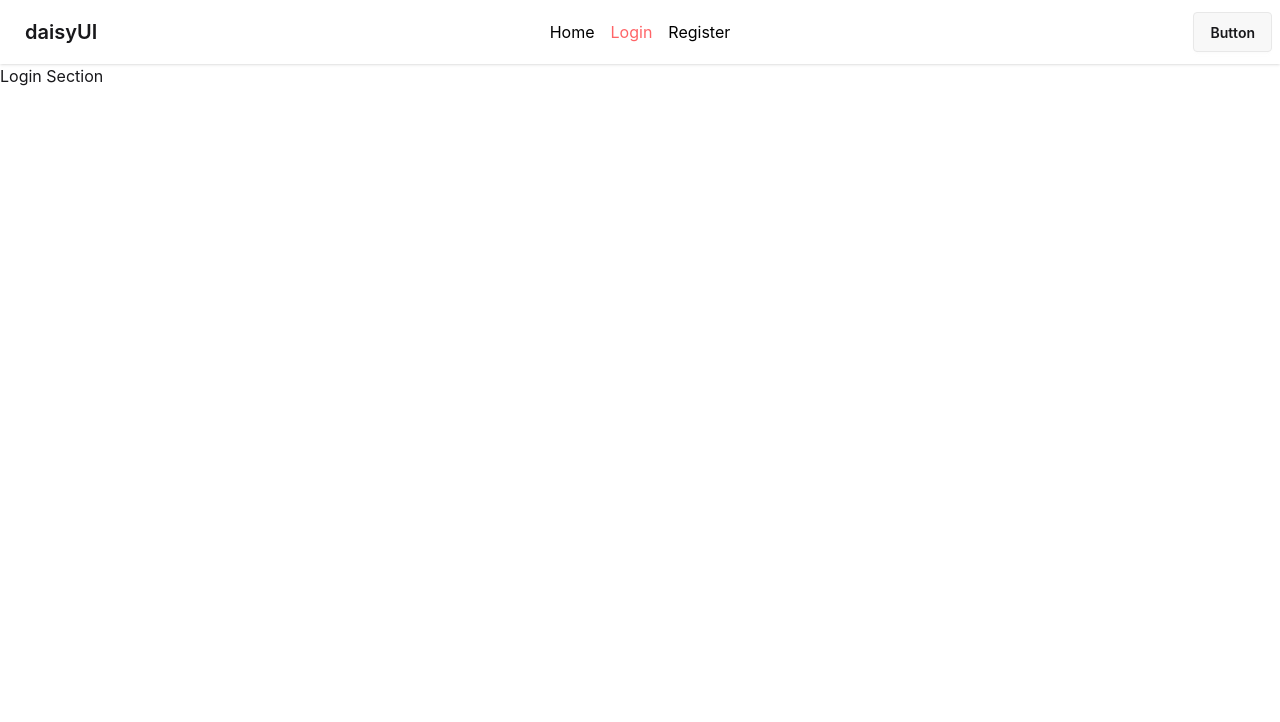
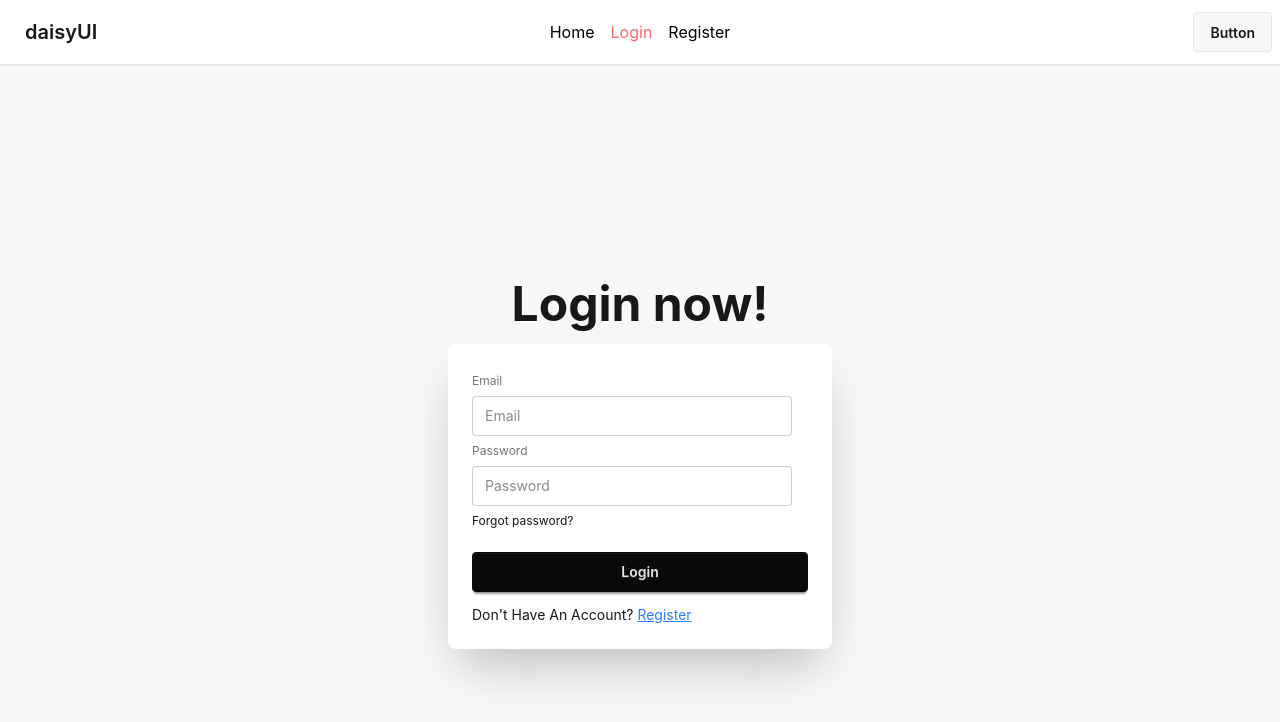
Before and after one commit to mdhafizulislam2004/About_Firebase_02, a React (Vite) app in the folder Email_Passowrd_project/: page /login in a window 1280 px wide. Shown: the top 722 px of the page. Built offline with nearby package versions, Linux system fonts and the light colour scheme.

Commit message:
Login Section Add

```diff
--- a/Email_Passowrd_project/src/Components/Login.jsx
+++ b/Email_Passowrd_project/src/Components/Login.jsx
@@ -1,7 +1,50 @@
+import {signInWithEmailAndPassword } from "firebase/auth";
+import { NavLink } from "react-router";
+import { auth } from "../Firebase/Firebase.config";
+import { toast } from "react-toastify";
+
 const Login = () => {
+
+    const submitHendaler=(e)=>{
+        e.preventDefault()
+        const email=e.target.email.value
+        const password=e.target.password.value
+        console.log(email,password);
+
+        signInWithEmailAndPassword(auth,email,password)
+        .then(result=>{
+            console.log(result.user);
+            e.target.reset()
+        })
+        .catch(error=>{
+            console.log(error.message);
+            toast.error(error.message)
+        })
+
+    }
+
     return (
-        <div>
-            <h1>Login Section</h1>
+        <div className="hero bg-base-200 min-h-screen">
+            <div className="hero-content flex-col w-full">
+                <div className="text-center lg:text-left">
+                    <h1 className="text-5xl font-bold">Login now!</h1>
+                </div>
+                <div className="card bg-base-100 w-full max-w-sm shrink-0 shadow-2xl">
+                    <div className="card-body">
+                        <form onSubmit={submitHendaler}>
+                            <fieldset className="fieldset">
+                                <label className="label">Email</label>
+                                <input type="email" className="input" placeholder="Email" name="email" />
+                                <label className="label">Password</label>
+                                <input type="password" className="input" name="password" placeholder="Password" />
+                                <div><a className="link link-hover">Forgot password?</a></div>
+                                <button className="btn btn-neutral mt-4">Login</button>
+                            </fieldset>
+                        </form>
+                        <p>Don't Have An Account? <NavLink className="text-blue-500 underline" to="/register">Register</NavLink></p>
+                    </div>
+                </div>
+            </div>
         </div>
     );
 };
--- a/Email_Passowrd_project/src/Components/Register.jsx
+++ b/Email_Passowrd_project/src/Components/Register.jsx
@@ -5,6 +5,7 @@
 // import { useState } from "react";
 import { toast } from "react-toastify";
 import { useState } from "react";
+import { NavLink } from "react-router";
 
 const Register = () => {
 
@@ -16,10 +17,16 @@
         e.preventDefault()
         const email = e.target.email.value
         const password = e.target.password.value
-        const checkbox=e.target.checkbox.checked
-        console.log("Clicket", email, password,checkbox);
+        const checkbox = e.target.checkbox.checked
+        console.log("Clicket", email, password, checkbox);
         // setError('')
         // setSuccess(false)
+
+        if (!checkbox) {
+            toast.error("Plese Select The Chackbox")
+            return
+        }
+
 
         createUserWithEmailAndPassword(auth, email, password)
             .then(result => {
@@ -39,9 +46,10 @@
         setShowPassword(!showPasswrod)
     }
 
+
     return (
         <div className="hero bg-base-200 min-h-screen">
-            <div className="hero-content flex-col lg:flex-row-reverse">
+            <div className="hero-content flex-col w-full">
                 <div className="text-center lg:text-left">
                     <h1 className="text-5xl font-bold">Register now!</h1>
                 </div>
@@ -52,7 +60,7 @@
                                 <label className="label">Email</label>
                                 <input type="email" className="input" placeholder="Email" name="email" />
                                 <label className="label">Password</label>
-                                <div className="relative text-center">
+                                <div className="relative">
                                     <input type={showPasswrod ? "text" : "password"} className="input" name="password" placeholder="Password" />
                                     <button onClick={toggleShowPassword} className="btn btn-xs absolute top-2 right-5" type="button">{showPasswrod ? <FaEyeSlash /> : <IoEyeSharp />}</button>
                                 </div>
@@ -66,6 +74,7 @@
                                 <button className="btn btn-neutral mt-4">Registar</button>
                             </fieldset>
                         </form>
+                        <p>Alredy Have An Account? <NavLink className="text-blue-500 underline" to="/login">Login</NavLink></p>
                     </div>
                 </div>
             </div>
```
